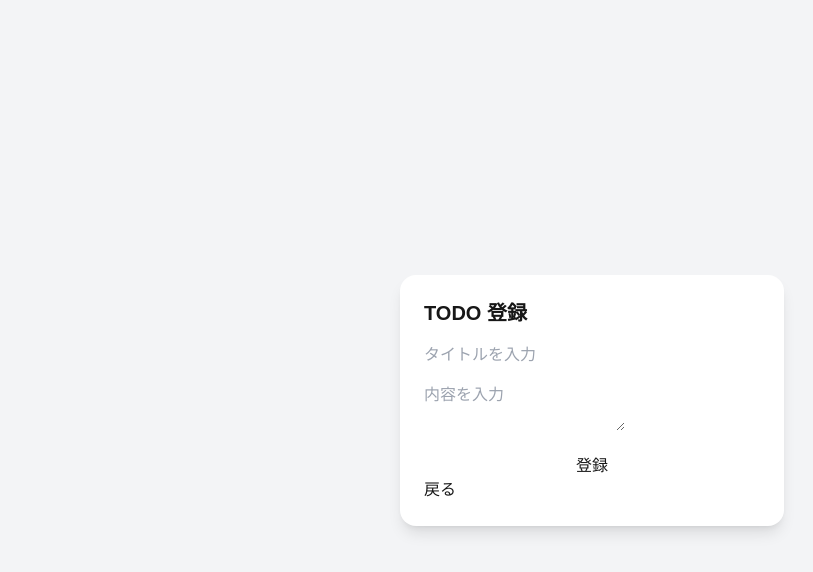
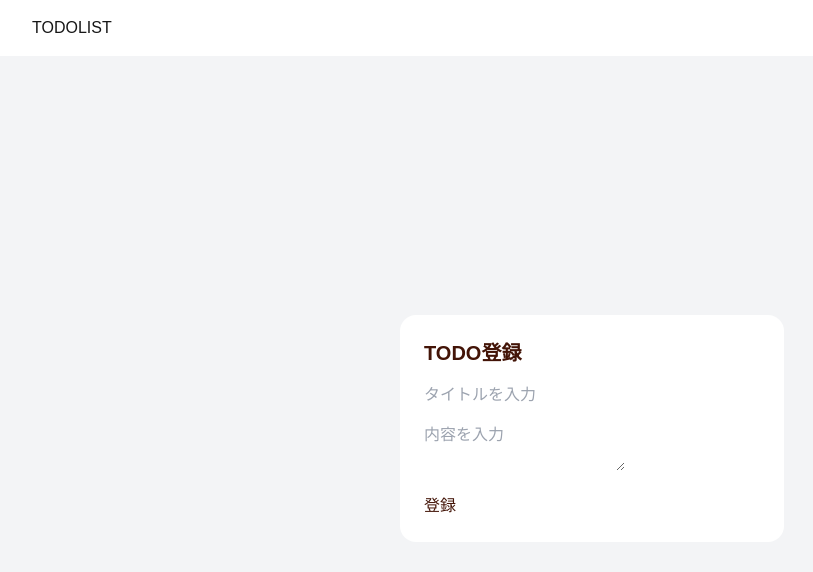
Before and after one commit to rentajg1/nextjs-todo-app, a Next.js app: page /addtodo in a window 1280 px wide. Shown: the top 572 px of the page, without its empty margins (48-861 px from the left). Built offline with nearby package versions, Linux system fonts and the light colour scheme.

Commit message:
登録ボタン押下後一覧画面に画面遷移できるよう実装

```diff
--- a/app/addtodo/page.tsx
+++ b/app/addtodo/page.tsx
@@ -1,7 +1,9 @@
 'use client'
 
 import { RoutePath } from '@/RoutePath/ RoutePath'
+import Link from 'next/link'
 import { useRouter } from 'next/navigation'
+import { useState } from 'react'
 
 export default function ADDtodo() {
   const Screenstans = useRouter()
@@ -9,28 +11,32 @@ export default function ADDtodo() {
   const HandleBackButton = () => {
     Screenstans.push(RoutePath.TODOLIST)
   }
+
   const HandleAddTodoButton = () => {
-    alert("ああ");
+    alert('登録完了しました')
+    Screenstans.push(RoutePath.TODOLIST)
   }
 
   return (
-    <div className="flex items-center justify-center h-screen bg-gray-100">
-      <div className="w-96 p-6 shadow-lg bg-white rounded-2xl">
-        <h2 className="text-xl font-semibold mb-4">TODO 登録</h2>
-        <form action="">
-        <input
-          placeholder="タイトルを入力"
-          className="mb-4"
-        />
-        <textarea
-          placeholder="内容を入力"
-          className="mb-4"
-        />
-        </form>
-        <button className="w-full"onClick={HandleAddTodoButton}>
-          登録
-        </button>
-        <button onClick={HandleBackButton}>戻る</button>
+    <div className='flex flex-col h-screen'>
+      <header className='flex justify-between items-center w-full px-20  py-4'>
+        <Link href={RoutePath.TODOLIST}>
+          <span>TODOLIST</span>
+        </Link>
+      </header>
+      <div className='flex items-center justify-center h-screen bg-gray-100'>
+        <div className='w-96 p-6 bg-white rounded-2xl'>
+          <h2 className='text-xl text-orange-950 font-semibold mb-4'>
+            TODO登録
+          </h2>
+          <form action=''>
+            <input placeholder='タイトルを入力' className='mb-4' />
+            <textarea placeholder='内容を入力' className='mb-4' />
+          </form>
+          <button className='text-orange-950' onClick={HandleAddTodoButton}>
+            登録
+          </button>
+        </div>
       </div>
     </div>
   )
```
